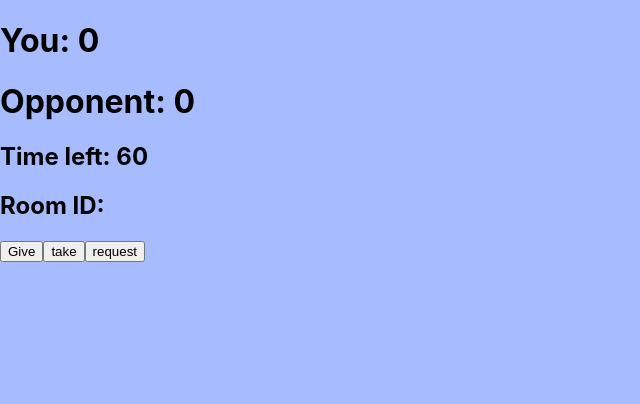
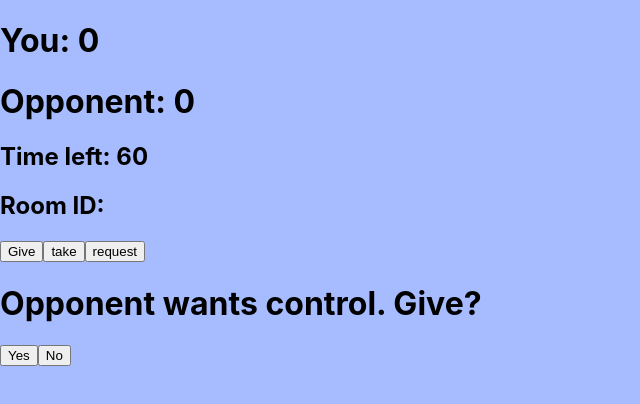
Before and after one commit to kpinuela/PenExperiment, a React (Create React App) app in the folder pen-experiment/: page / in a window 1280 px wide. Both pictures are taken after a click on the button "request". Shown: the top 404 px of the page, without its empty margins (0-640 px from the left). Built offline with nearby package versions, Linux system fonts and the light colour scheme; no server answers.

Commit message:
implementing request.

```diff
--- a/pen-experiment/src/pages/game.jsx
+++ b/pen-experiment/src/pages/game.jsx
@@ -19,6 +19,7 @@ const Game = (props) => {
   const [roomId, setRoomId] = useState("");
   const [playerId, setPlayerId] = useState("");
   const [enabled, setClickEnabled] = useState(false);
+  const [request, setRequest] = useState(false);
 
   socket.on("room_id", (data, player) => {
     console.log(`player id ${player}`);
@@ -26,9 +27,7 @@ const Game = (props) => {
     setPlayerId(player);
   });
   socket.on("can_click", (data) => {
-    if (data === true) {
-      setClickEnabled(true);
-    }
+    setClickEnabled(data);
   });
 
   // Generate a new circle when there is no current circle
@@ -58,10 +57,22 @@ const Game = (props) => {
     socket.emit("give");
   }
 
-  const handleTake = () =>{
-      setClickEnabled(true);
-      socket.emit("take");
+  const handleTake = () => {
+    setClickEnabled(true);
+    socket.emit("take");
   }
+
+  const handleRequest = () => {
+    setRequest(true);
+  }
+
+  useEffect(() => {
+    const timer = setTimeout(() => {
+      setRequest(false);
+    }, 5000); // change 5000 to the number of milliseconds you want the elements to be displayed for
+
+    return () => clearTimeout(timer);
+  }, [setRequest]);
 
   useEffect(() => {
     socket.on("update_opp_score", (data, score) => {
@@ -121,8 +132,15 @@ const Game = (props) => {
           <h2>Time left: {timeLeft}</h2>
           <h2>Room ID: {roomId}</h2>
           {<button onClick={handleGive}> Give</button>}
-          {<button onClick = {handleTake}>take</button>}
-          {<button>request</button>}
+          {<button onClick={handleTake}>take</button>}
+          {<button onClick={handleRequest}>request</button>}
+          {request && (
+            <div>
+              <h1>Opponent wants control. Give?</h1>
+              <button>Yes</button>
+              <button>No</button>
+            </div>
+          )}
           {currentCircle && (
             <div
               style={{
```
